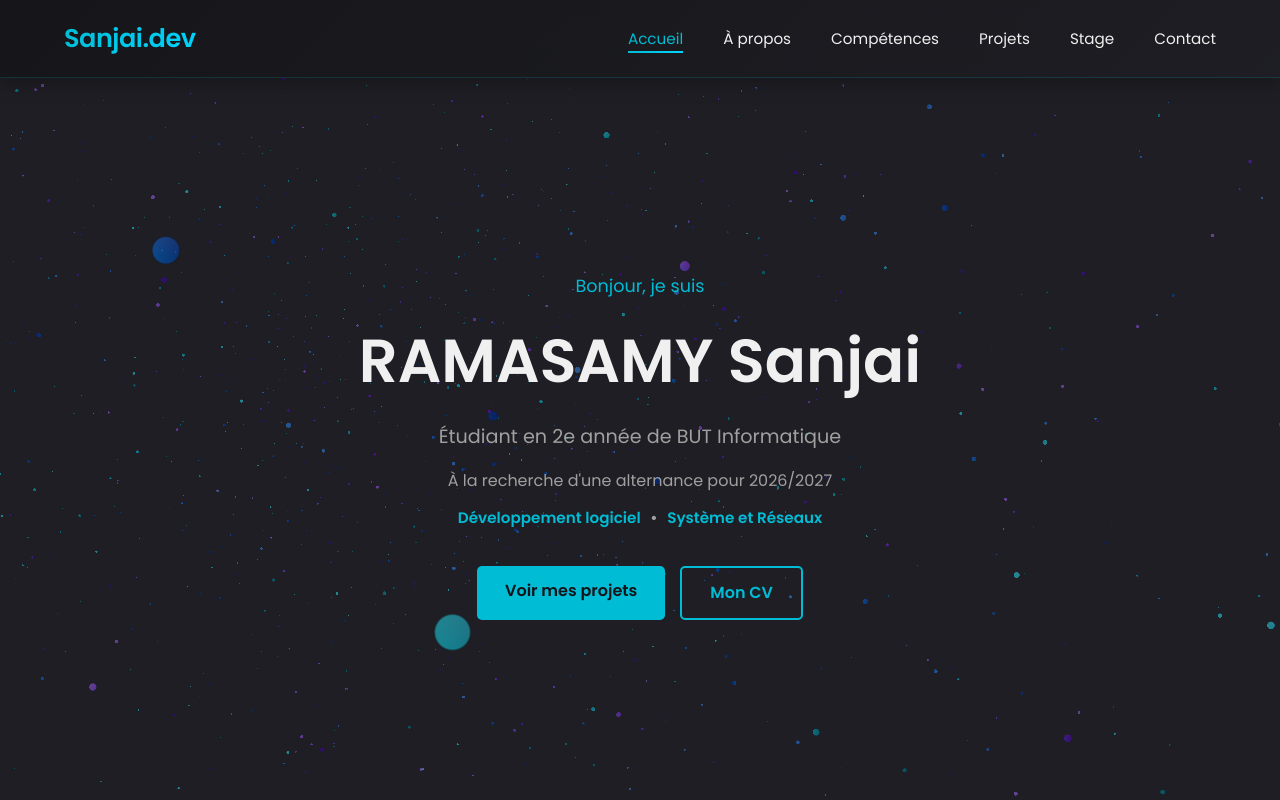
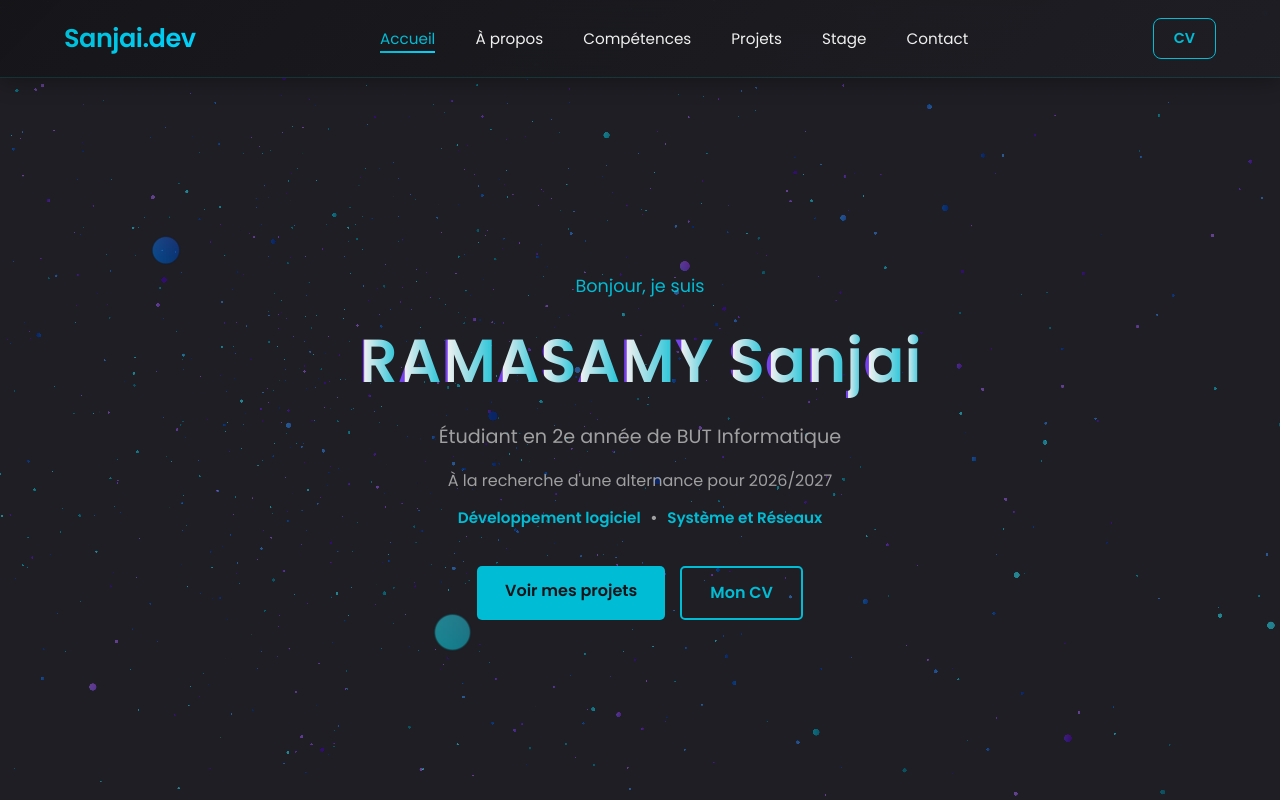
Before and after one commit to SanjaiV2/portfolio, a React (Vite) app: page / in a window 1280 px wide. Shown: the top 800 px of the page. Built offline with nearby package versions, Linux system fonts and the light colour scheme; no server answers.

Commit message:
fix: barre de navigation

```diff
--- a/src/components/Accueil.jsx
+++ b/src/components/Accueil.jsx
@@ -1,14 +1,63 @@
+import { useEffect, useState } from "react";
 import { Link } from "react-router-dom";
 
 // Composant Hero
 // C'est la grande section d'accueil avec le nom et les boutons
 
+const NOM = "RAMASAMY Sanjai";
+const CARACTERES = "ABCDEFGHIJKLMNOPQRSTUVWXYZabcdefghijklmnopqrstuvwxyz";
+
+// Effet de décodage : chaque lettre défile aléatoirement avant de se figer
+// sur le bon caractère, de gauche à droite.
+function useEffetDecodage(texte, vitesse = 35) {
+  const [affichage, setAffichage] = useState(() => texte.split(""));
+
+  useEffect(() => {
+    let frame = 0;
+    const revele = new Array(texte.length).fill(false);
+
+    const intervalle = setInterval(() => {
+      frame++;
+
+      setAffichage(
+        texte.split("").map((lettre, i) => {
+          if (lettre === " ") return " ";
+          if (revele[i]) return lettre;
+
+          // chaque lettre se fige l'une après l'autre, avec un peu d'avance
+          if (frame > i * 2 + 6) {
+            revele[i] = true;
+            return lettre;
+          }
+          return CARACTERES[Math.floor(Math.random() * CARACTERES.length)];
+        })
+      );
+
+      if (revele.every((r, i) => texte[i] === " " || r)) {
+        clearInterval(intervalle);
+      }
+    }, vitesse);
+
+    return () => clearInterval(intervalle);
+  }, [texte, vitesse]);
+
+  return affichage;
+}
+
 function Accueil() {
+  const lettres = useEffetDecodage(NOM);
+
   return (
     <section id="accueil" className="hero">
       <div className="hero-content">
         <h4 className="hero-tag">Bonjour, je suis</h4>
-        <h1 className="hero-nom">RAMASAMY Sanjai</h1>
+        <h1 className="hero-nom">
+          {lettres.map((lettre, i) => (
+            <span key={i} className="hero-nom-lettre">
+              {lettre}
+            </span>
+          ))}
+        </h1>
         <h3 className="hero-poste">Étudiant en 2e année de BUT Informatique</h3>
         <p className="hero-desc">
           À la recherche d'une alternance pour 2026/2027
--- a/src/components/Competences.jsx
+++ b/src/components/Competences.jsx
@@ -1,11 +1,30 @@
 import { useState } from "react";
+import { Link } from "react-router-dom";
 import competences from "../data/competences";
+import projets from "../data/projets";
+
+// Cherche le premier projet qui utilise la techno donnée (par nom).
+// "HTML / CSS" est éclaté pour matcher "HTML5" et "CSS3" séparément.
+function trouverProjetPourTech(nomTech) {
+  const parties = nomTech.split("/").map((p) => p.trim().toLowerCase());
+  const correspond = (nomProjetTech) => {
+    const n = nomProjetTech.trim().toLowerCase();
+    return parties.length > 1
+      ? parties.some((p) => n.startsWith(p))
+      : n === parties[0];
+  };
+
+  const projet = projets.find((p) => p.technologies.some((t) => correspond(t.nom)));
+  return projet?.id ?? null;
+}
 
 // Une ligne technologie : logo (ou emoji de repli) + barre de niveau
 // `but` vaut "but1" ou "but2" et sélectionne quel pourcentage piloter la barre
 function TechItem({ tech, index, but }) {
-  return (
-    <div className="tech-item" style={{ animationDelay: `${index * 0.06}s` }}>
+  const projetId = trouverProjetPourTech(tech.nom);
+
+  const contenu = (
+    <>
       <div className="tech-icone">
         {tech.logo ? (
           <img src={tech.logo} alt={tech.nom} />
@@ -17,6 +36,25 @@
       <div className="tech-niveau-bar">
         <div className="tech-niveau-fill" style={{ width: `${tech[but]}%` }} />
       </div>
+    </>
+  );
+
+  if (projetId) {
+    return (
+      <Link
+        to={`/projets/${projetId}`}
+        className="tech-item tech-item--clickable"
+        style={{ animationDelay: `${index * 0.06}s` }}
+        title={`Voir le projet utilisant ${tech.nom}`}
+      >
+        {contenu}
+      </Link>
+    );
+  }
+
+  return (
+    <div className="tech-item" style={{ animationDelay: `${index * 0.06}s` }}>
+      {contenu}
     </div>
   );
 }
--- a/src/components/Navbar.jsx
+++ b/src/components/Navbar.jsx
@@ -33,6 +33,11 @@
         ))}
       </ul>
 
+      <div className="navbar-droite">
+        <a href="/cv.pdf" target="_blank" rel="noopener noreferrer" className="nav-cv-btn">
+          CV
+        </a>
+
         {/* Bouton hamburger pour mobile */}
         <button
           className="hamburger"
@@ -41,6 +46,7 @@
         >
           {menuOuvert ? "✕" : "☰"}
         </button>
+      </div>
     </nav>
   );
 }
--- a/src/index.css
+++ b/src/index.css
@@ -70,8 +70,8 @@
    NAVBAR
    ============================================= */
 .navbar {
-  display: flex;
-  justify-content: space-between;
+  display: grid;
+  grid-template-columns: auto 1fr auto;
   align-items: center;
   padding: 18px 5%;
   background: linear-gradient(135deg, rgba(21, 21, 25, 0.92) 0%, rgba(30, 30, 36, 0.88) 100%);
@@ -101,6 +101,7 @@
 
 .nav-links {
   display: flex;
+  justify-self: center;
   gap: 40px;
   list-style: none;
 }
@@ -145,6 +146,29 @@
   width: 100%;
 }
 
+.navbar-droite {
+  display: flex;
+  align-items: center;
+  gap: 16px;
+  justify-self: end;
+}
+
+.nav-cv-btn {
+  border: 1px solid var(--primary);
+  color: var(--primary);
+  font-weight: 600;
+  font-size: 0.9rem;
+  padding: 8px 20px;
+  border-radius: 8px;
+  text-decoration: none;
+  transition: background 0.25s ease, color 0.25s ease;
+}
+
+.nav-cv-btn:hover {
+  background: var(--primary);
+  color: var(--darker-bg);
+}
+
 .hamburger {
   display: none;
   background: none;
@@ -191,9 +215,22 @@
   font-size: clamp(2.2rem, 5vw, 3.8rem);
   font-weight: 800;
   margin: 12px 0;
-  /* on anime le nom avec un léger délai */
-  animation: fadeSlideUp 0.7s ease both;
-  animation-delay: 0.3s;
+}
+
+.hero-nom-lettre {
+  display: inline-block;
+  white-space: pre;
+  background: linear-gradient(90deg, var(--text) 0%, var(--primary) 50%, #7c3aed 100%);
+  background-size: 200% auto;
+  -webkit-background-clip: text;
+  background-clip: text;
+  -webkit-text-fill-color: transparent;
+  animation: degradeAnime 6s linear infinite;
+}
+
+@keyframes degradeAnime {
+  0% { background-position: 0% center; }
+  100% { background-position: 200% center; }
 }
 
 .hero-poste {
@@ -847,12 +884,35 @@
   padding: 18px 14px;
   transition: transform 0.25s ease, border-color 0.25s ease, background 0.25s ease;
   animation: techFadeUp 0.4s ease both;
+  text-decoration: none;
+  color: inherit;
 }
 
 .tech-item:hover {
   transform: translateY(-4px);
   border-color: rgba(0, 188, 212, 0.3);
   background: rgba(0, 188, 212, 0.06);
+}
+
+.tech-item--clickable {
+  position: relative;
+  cursor: pointer;
+  border-color: rgba(0, 188, 212, 0.18);
+}
+
+.tech-item--clickable::after {
+  content: '↗';
+  position: absolute;
+  top: 8px;
+  right: 10px;
+  color: var(--primary);
+  font-size: 0.78rem;
+  opacity: 0.7;
+}
+
+.tech-item--clickable:hover {
+  border-color: rgba(0, 188, 212, 0.5);
+  background: rgba(0, 188, 212, 0.1);
 }
 
 .tech-icone {
@@ -1582,6 +1642,11 @@
     display: block;
   }
 
+  .nav-cv-btn {
+    padding: 6px 14px;
+    font-size: 0.82rem;
+  }
+
   .nav-links {
     display: none;
     position: absolute;
```
Lines whose indentation alone changed are shown as unchanged.
